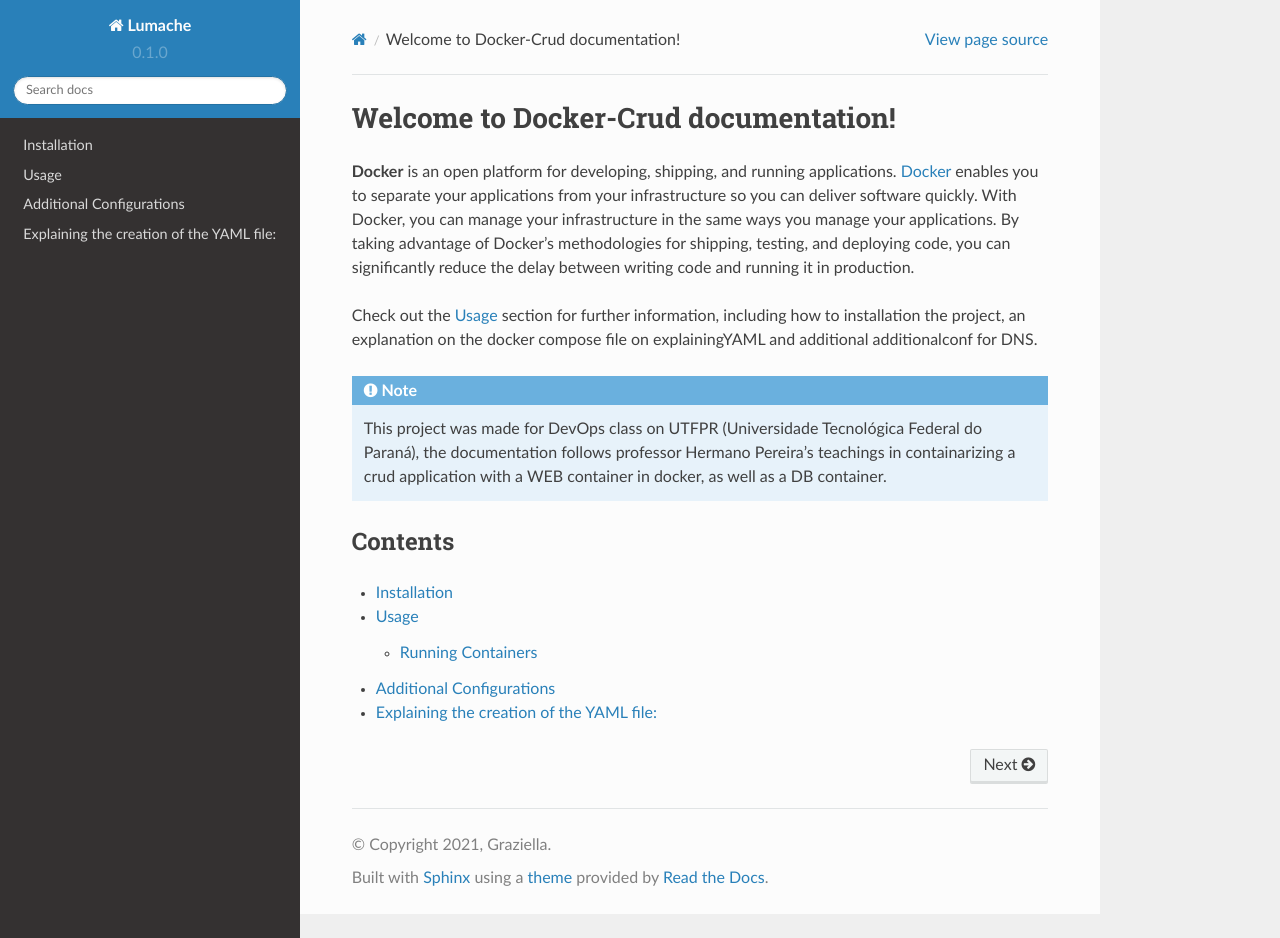
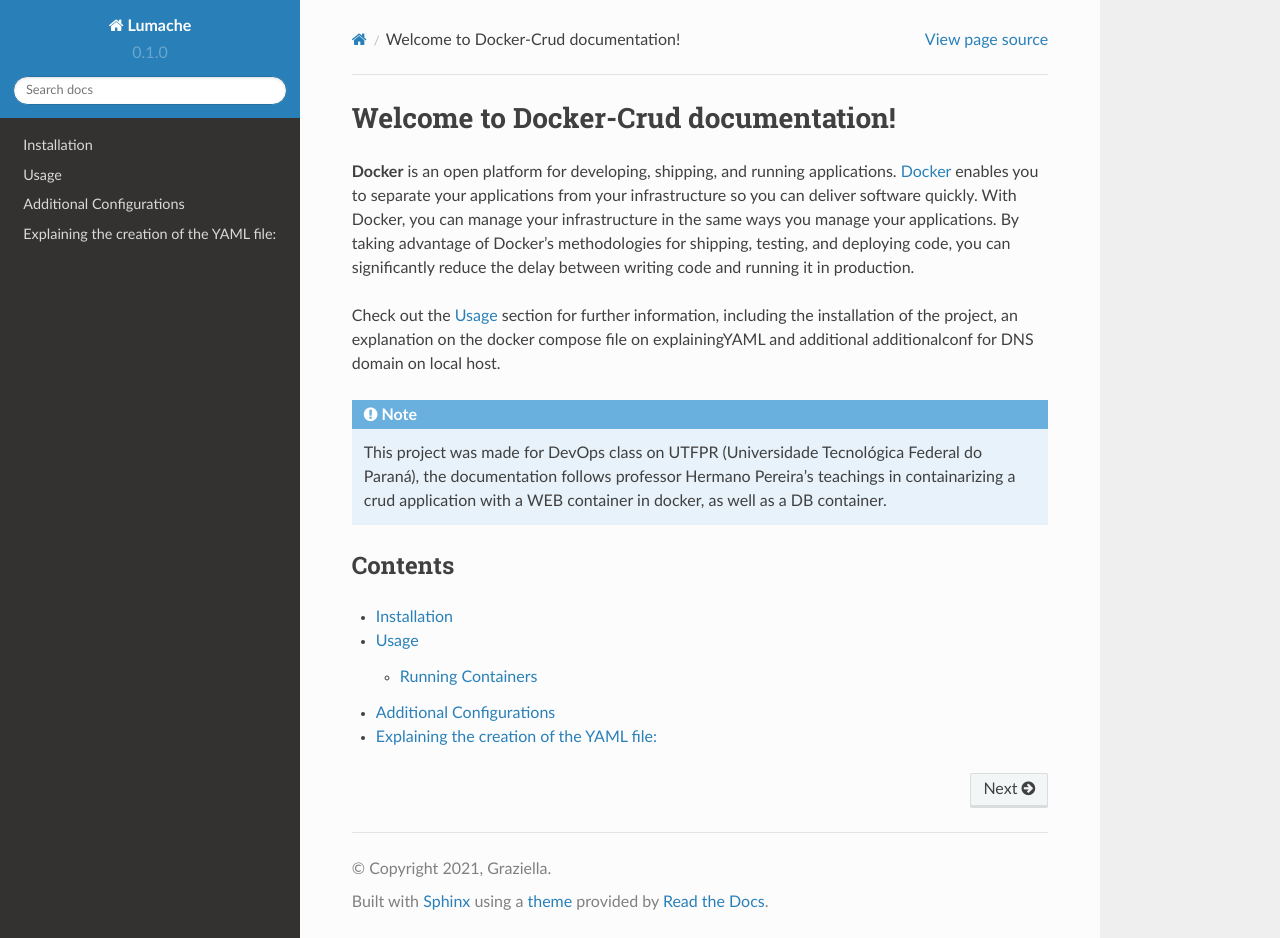
Before and after one commit to beatrizamante/docker-crud-devops, a Sphinx documentation site: the page built from docs/source/index.rst, in a window 1280 px wide and 938 px high. Built offline with Sphinx 7.4.7 and the Read the Docs theme 2.0.0, drawn with Linux system fonts in a browser that asks for light colours.

Commit message:
Update index.rst

```diff
--- a/docs/source/index.rst
+++ b/docs/source/index.rst
@@ -4,7 +4,7 @@ Welcome to Docker-Crud documentation!
 **Docker** is an open platform for developing, shipping, and running applications. `Docker <https://docs.docker.com/guides/docker-overview/>`_ enables you to separate your applications from your infrastructure so you can deliver software quickly. With Docker, you can manage your infrastructure in the same ways you manage your applications. By taking advantage of Docker's methodologies for shipping, testing, and deploying code, you can significantly reduce the delay between writing code and running it in production.
 
 Check out the :doc:`usage` section for further information, including
-how to :ref:`installation` the project, an explanation on the docker compose file on :ref:`explainingYAML` and additional :ref:`additionalconf` for DNS.
+the :ref:`installation` of the project, an explanation on the docker compose file on :ref:`explainingYAML` and additional :ref:`additionalconf` for DNS domain on local host.
 
 .. note::
 
```
